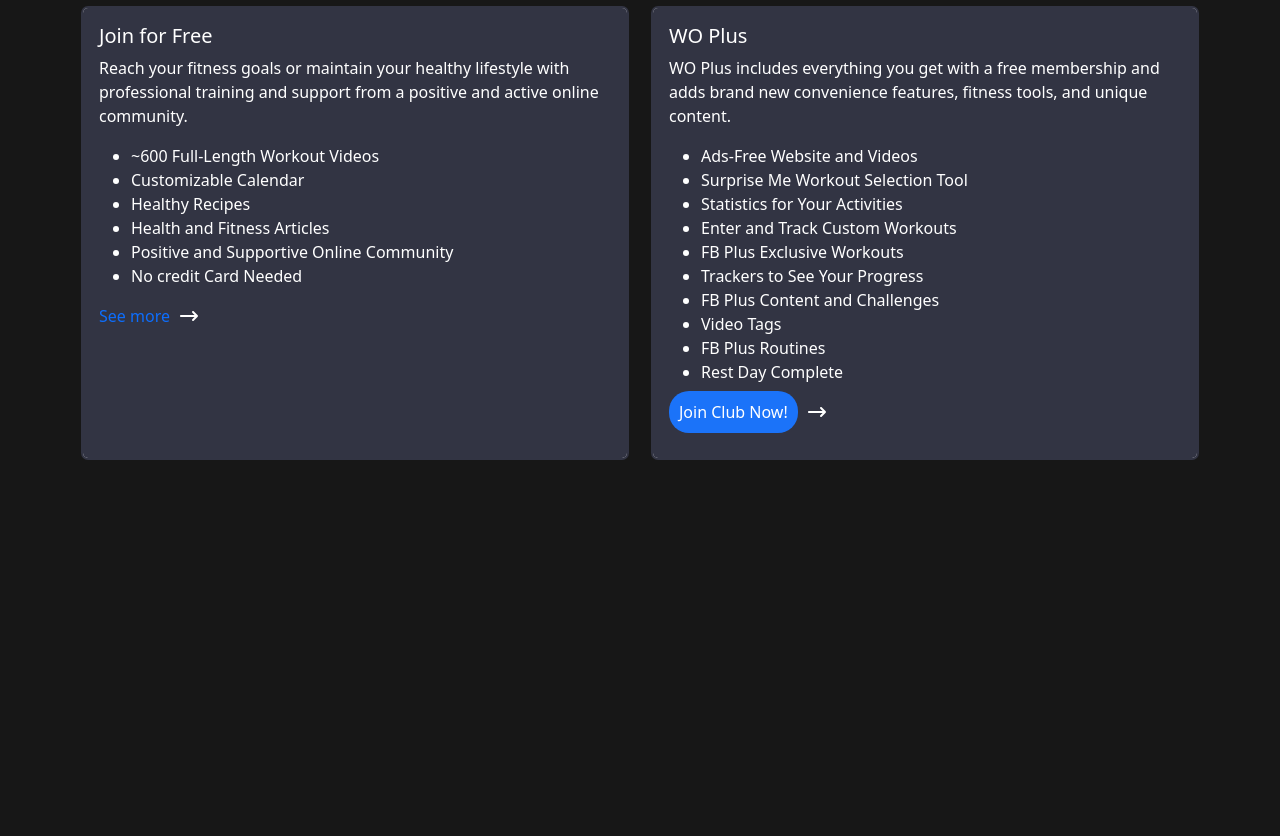
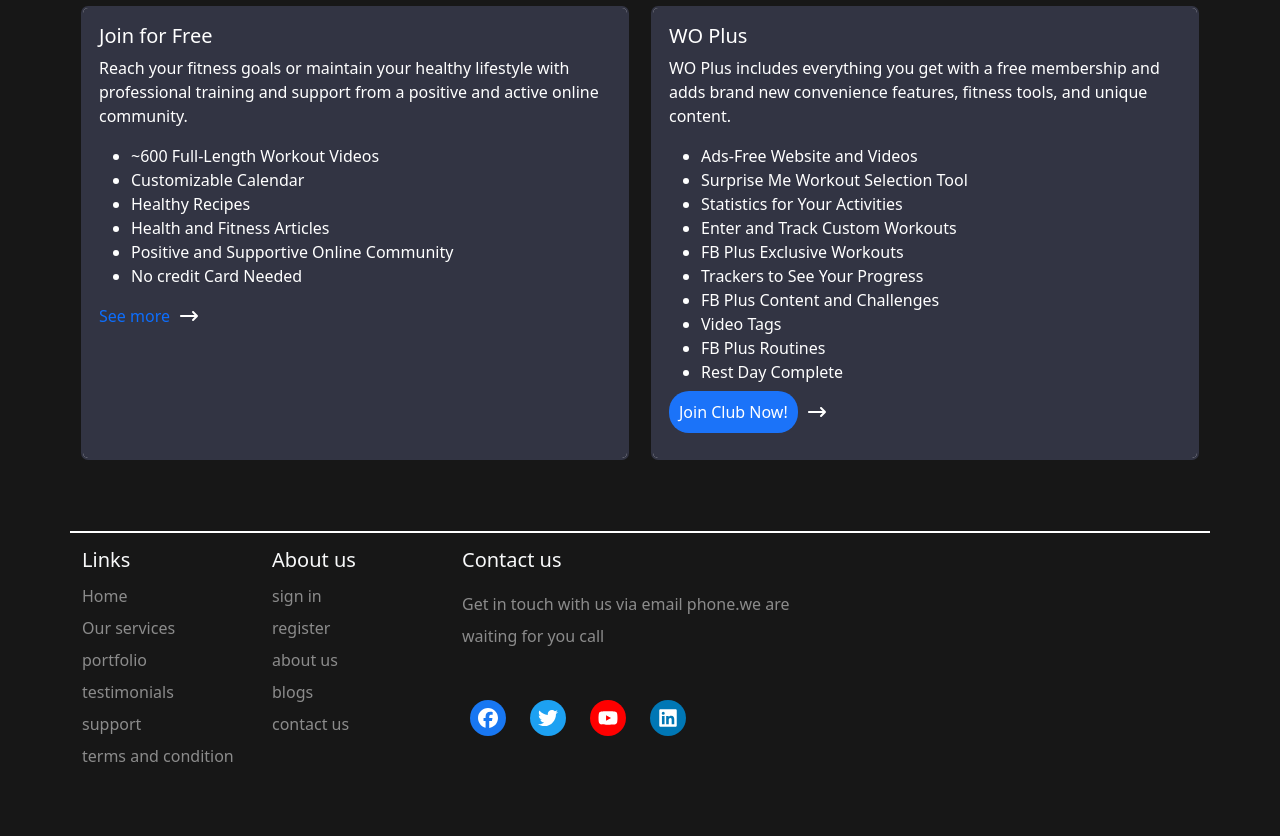
Before and after one commit to MoeBaydun/Fitness-project, a plain HTML site: page index.htm in a window 1280 px wide. Shown: the part 2162-2998 px from the top of the page. Before the commit the page ends 2645 px from the top, so only its background shows below. Drawn offline with Linux system fonts and the light colour scheme.

Commit message:
Update index.htm

```diff
--- a/index.htm
+++ b/index.htm
@@ -174,11 +174,60 @@
   </div>
 </div>
     <!--end section 4-->
+   <!--footer-->
+   <div class="footer pt-5 pb-5 text-white-50 text-center text-md-start">
+    <div class="container brd">
+      <div class="row">
+        <div class="col-md-6 col-lg-2">
+          <div class="links">
+            <h5 class="text-light">Links</h5>
+            <ul class="list-unstyled lh-lg">
+              <li>Home</li>
+              <li>Our services</li>
+              <li>portfolio</li>
+              <li>testimonials</li>
+              <li>support</li>
+              <li>terms and condition</li>
+            </ul>
+          </div>
+        </div>
+        <div class="col-md-6 col-lg-2">
+          <div class="links">
+            <h5 class="text-light">About us</h5>
+            <ul class="list-unstyled lh-lg">
+              <li>sign in</li>
+              <li>register</li>
+              <li>about us</li>
+              <li>blogs</li>
+              <li>contact us</li>
+            </ul>
+          </div>
+        </div>
+        <div class="col-md-6 col-lg-4">
+          <div class="contact">
+            <h5 class="text-light">Contact us</h5>
+            <p class="lh-lg mt-3 mb-5">Get in touch with us via email phone.we are waiting for you call</p>
+            <ul class="d-flex mt-5 list-unstyled gap-2">
+              <li><a class="d-block text-light"href="#">
+                <li class="fa-brands fa-facebook fa-lg facebook rounded-circle p-2"></li>
+              </a></li>
+              <li><a class="d-block text-light"href="#">
+                <li class="fa-brands fa-twitter fa-lg twitter rounded-circle p-2"></li>
+              </a></li>
+              <li><a class="d-block text-light"href="#">
+                <li class="fa-brands fa-youtube fa-lg youtube rounded-circle p-2"></li>
+              </a></li>
+              <li><a class="d-block text-light"href="#">
+                <li class="fa-brands fa-linkedin fa-lg linkedin rounded-circle p-2"></li>
+              </a></li>
+            </ul>
 
-
-
-
-
+          </div>
+        </div>
+      </div>
+    </div>
+  </div>
+  <!--end footer-->
     <!--Bootstrap Js file-->
     <script src="Js/bootstrap.bundle.min.js"></script>
     <!--Fontawesome-Js file-->
```
